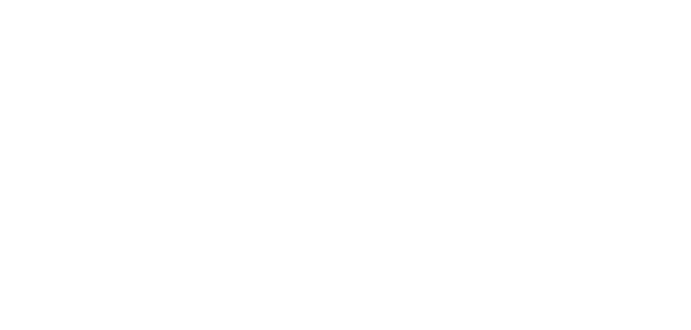
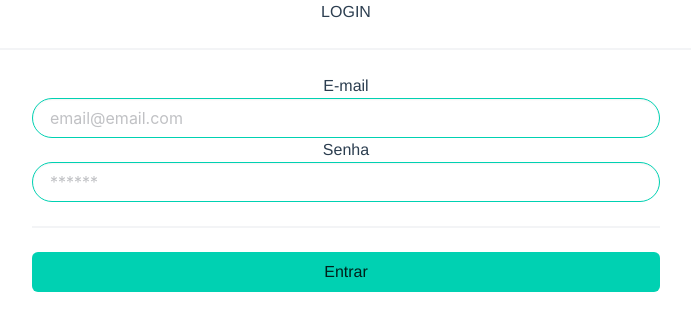
Before and after one commit to leonardoSant2/consumo_apiusuarios, a Vue app: page /login in a window 1280 px wide. Before the commit this address had no page. Shown: the top 330 px of the page, without its empty margins (294-985 px from the left). Built offline with nearby package versions, Linux system fonts and the light colour scheme.

Commit message:
Início do sistema de login e consumo da API

```diff
--- a/src/router/index.js
+++ b/src/router/index.js
@@ -1,6 +1,8 @@
 import { createRouter, createWebHistory } from 'vue-router'
 import HomeView from '../views/HomeView.vue'
 import RegisterView from '../views/RegisterView.vue'
+import LoginView from '../views/LoginView.vue'
+import UsersView from '../views/UsersView.vue'
 
 const routes = [
   {
@@ -16,10 +18,24 @@
   {
     path: '/about',
     name: 'about',
-    // route level code-splitting
-    // this generates a separate chunk (about.[hash].js) for this route
-    // which is lazy-loaded when the route is visited.
-    component: () => import(/* webpackChunkName: "about" */ '../views/AboutView.vue')
+    component: () => import('../views/AboutView.vue')
+  },
+  {
+    path: '/login',
+    name: 'login',
+    component: LoginView
+  },
+  {
+    path: '/admin/users',
+    name: 'Users',
+    component: UsersView,
+    beforeEnter: (to, from, next) => {
+      if (localStorage.getItem('token') != undefined) {
+        next();
+      } else {
+        next("/login")
+      }
+    }
   }
 ]
 
--- /dev/null
+++ b/src/views/LoginView.vue
@@ -0,0 +1,51 @@
+<template>
+  <div>
+    <h1>LOGIN</h1>
+    <hr>
+    <div class="columns is-centered">
+  <div class="column is-half">
+    <div class="notification is-warning" v-if="error != undefined">
+      <p>{{ error }}</p>
+    </div>
+    <p>E-mail</p>
+    <input type="email" placeholder="email@email.com" class="input is-rounded is-primary" v-model="email">
+    <p>Senha</p>
+    <input type="password" placeholder="******" class="input is-rounded is-primary" v-model="password">
+    <hr>
+    <button class="button is-primary is-fullwidth" @click="login()">Entrar</button>
+  </div>
+</div>
+  </div>
+</template>
+
+<script>
+import axios from "axios";
+export default {
+  data(){
+    return{
+      email: '',
+      password: '',
+      error: undefined
+    }
+  },
+  methods:{
+  login(){
+    axios.post("http://localhost:8686/login", {
+      email: this.email,
+      password: this.password
+    }).then(res => {
+      console.log(res);
+      localStorage.setItem('token', res.data.token);
+      this.$router.push({name: 'home'});
+    }).catch(err => {
+      var msgErro = err.response.data;
+      this.error = msgErro;
+    })
+  }
+  }
+}
+</script>
+
+<style>
+
+</style>
--- /dev/null
+++ b/src/views/UsersView.vue
@@ -0,0 +1,15 @@
+<template>
+  <div>
+    <h1>TESTE</h1>
+  </div>
+</template>
+
+<script>
+export default {
+
+}
+</script>
+
+<style>
+
+</style>
```
